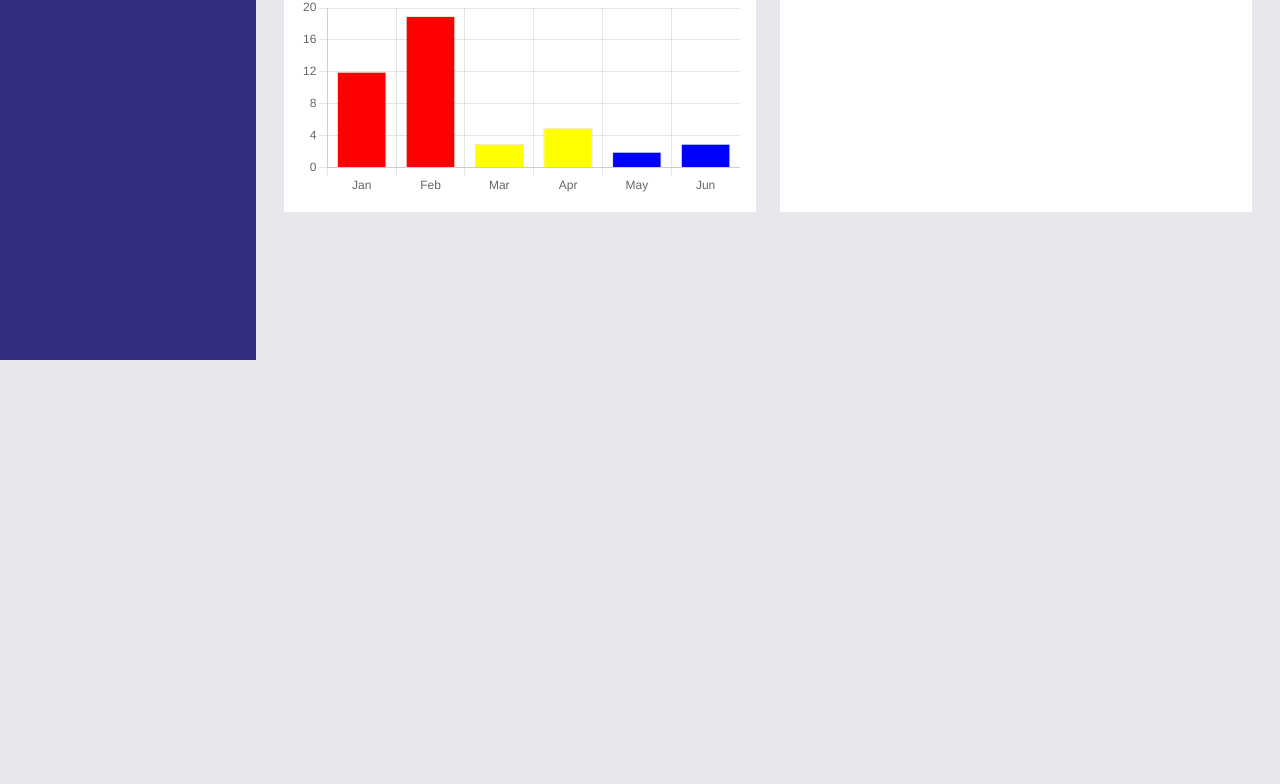
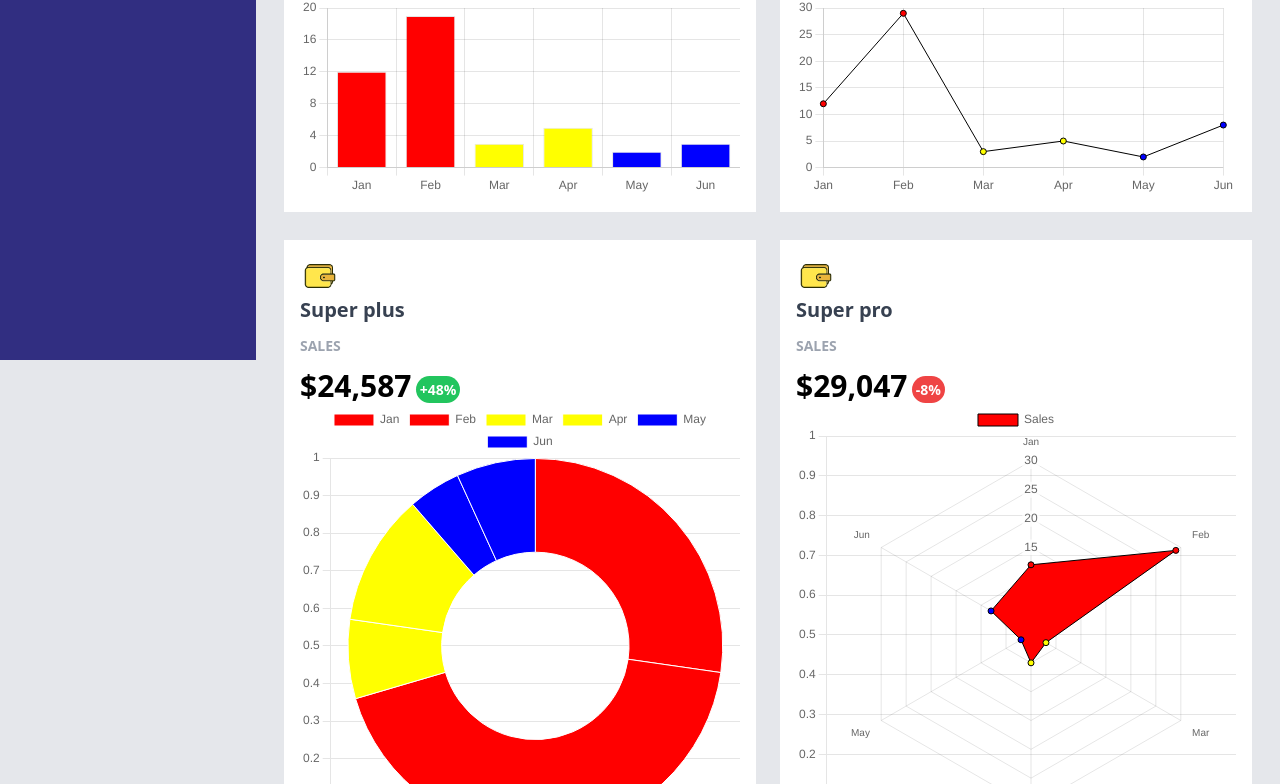
Before and after one commit to jcachia/tailwind-demo-dashboard, a website: page index.html in a window 1280 px wide. Shown: the part 440-1224 px from the top of the page. Before the commit the page ends 800 px from the top, so only its background shows below. Drawn offline with nearby package versions, Linux system fonts and the light colour scheme.

Commit message:
add the rest of the cards

```diff
--- a/index.html
+++ b/index.html
@@ -97,9 +97,9 @@
       </div>
       <!-- side banner end -->
 
-      <!-- cards -->
+      <!-- card row 1-->
       <div class="flex m-7 space-x-6">
-        <!-- card -->
+        <!-- card 1-->
         <div class="w-1/2 p-4 bg-white">
           <div><img class="w-10 h-10" src="public/images/wallet.png" alt=""></div> <!-- dont know why this needs to have a div-->
           <div class="font-bold text-xl text-gray-700">Super plus</div>
@@ -109,8 +109,8 @@
             <span class="bg-green-500 font-bold rounded-full text-sm text-white p-1 align-text-top">+48%</span>
           </div>
           <canvas id="card-1-chart"></canvas>
-
         </div>
+        <!-- card 1 end -->
 
         <div class="w-1/2 p-4 bg-white">
           <div><img class="w-10 h-10" src="public/images/wallet.png" alt=""></div>
@@ -121,21 +121,53 @@
             <span class="font-bold text-3xl">$29,047</span>
             <span class="bg-red-500 font-bold rounded-full text-sm text-white p-1 align-text-top">-8%</span>
           </div>
+          <canvas id="card-2-chart"></canvas>
         </div>
+      </div>
+      <!-- card row 1 end -->
 
+      <!-- card row 2-->
+      <div class="flex m-7 space-x-6">
+        <!-- card 3 -->
+        <div class="w-1/2 p-4 bg-white">
+          <div><img class="w-10 h-10" src="public/images/wallet.png" alt=""></div>
+          <!-- dont know why this needs to have a div-->
+          <div class="font-bold text-xl text-gray-700">Super plus</div>
+          <div class="my-3 uppercase text-sm font-bold text-gray-400">Sales</div>
+          <div>
+            <span class="font-bold text-3xl">$24,587</span>
+            <span class="bg-green-500 font-bold rounded-full text-sm text-white p-1 align-text-top">+48%</span>
+          </div>
+          <canvas id="card-3-chart"></canvas>
+        </div>
+        <!-- end card 3 -->
 
+        <!-- card 4 -->
+        <div class="w-1/2 p-4 bg-white">
+          <div><img class="w-10 h-10" src="public/images/wallet.png" alt=""></div>
+          <!-- dont know why this needs to have a div-->
+          <div class="font-bold text-xl text-gray-700">Super pro</div>
+          <div class="my-3 uppercase text-sm font-bold text-gray-400">Sales</div>
+          <div class=>
+            <span class="font-bold text-3xl">$29,047</span>
+            <span class="bg-red-500 font-bold rounded-full text-sm text-white p-1 align-text-top">-8%</span>
+          </div>
+          <canvas id="card-4-chart"></canvas>
+        </div>
       </div>
-      <!-- cards end -->
-
+      <!-- card row 2 end -->
     </div>
     <!-- content end -->
   </div>
 
 
   <script>
-    const ctx = document.getElementById('card-1-chart');
+    const ctx1 = document.getElementById('card-1-chart');
+    const ctx2 = document.getElementById('card-2-chart');
+    const ctx3 = document.getElementById('card-3-chart');
+    const ctx4 = document.getElementById('card-4-chart');
 
-    new Chart(ctx, {
+    new Chart(ctx1, {
       type: 'bar',
       data: {
         labels: ['Jan', 'Feb', 'Mar', 'Apr', 'May', 'Jun'],
@@ -161,6 +193,92 @@
         }
       }
     });
+
+    new Chart(ctx2, {
+      type: 'line',
+      data: {
+        labels: ['Jan', 'Feb', 'Mar', 'Apr', 'May', 'Jun'],
+        datasets: [{
+          label: 'Sales',
+          data: [12, 29, 3, 5, 2, 8],
+          pointStyle: 'dot',
+          borderColor: 'rgba(0, 0, 0, 1)',
+          backgroundColor: [
+            'rgba(255, 0, 0, 1)',
+            'rgba(255, 0, 0, 1)',
+            'rgba(255, 255, 0, 1)',
+            'rgba(255, 255, 0, 1)',
+            'rgba(0, 0, 255, 1)',
+            'rgba(0, 0, 255, 1)'
+          ],
+          borderWidth: 1
+        }]
+      },
+      options: {
+        scales: {
+          y: {
+            beginAtZero: true
+          }
+        }
+      }
+    });
+
+    new Chart(ctx3, {
+        type: 'doughnut',
+        data: {
+          labels: ['Jan', 'Feb', 'Mar', 'Apr', 'May', 'Jun'],
+          datasets: [{
+            label: 'Sales',
+            data: [12, 19, 3, 5, 2, 3],
+            backgroundColor: [
+              'rgba(255, 0, 0, 1)',
+              'rgba(255, 0, 0, 1)',
+              'rgba(255, 255, 0, 1)',
+              'rgba(255, 255, 0, 1)',
+              'rgba(0, 0, 255, 1)',
+              'rgba(0, 0, 255, 1)'
+            ],
+            borderWidth: 1
+          }]
+        },
+        options: {
+          scales: {
+            y: {
+              beginAtZero: true
+            }
+          }
+        }
+      });
+
+      new Chart(ctx4, {
+        type: 'radar',
+        data: {
+          labels: ['Jan', 'Feb', 'Mar', 'Apr', 'May', 'Jun'],
+          datasets: [{
+            label: 'Sales',
+            data: [12, 29, 3, 5, 2, 8],
+            pointStyle: 'dot',
+            borderColor: 'rgba(0, 0, 0, 1)',
+            backgroundColor: [
+              'rgba(255, 0, 0, 1)',
+              'rgba(255, 0, 0, 1)',
+              'rgba(255, 255, 0, 1)',
+              'rgba(255, 255, 0, 1)',
+              'rgba(0, 0, 255, 1)',
+              'rgba(0, 0, 255, 1)'
+            ],
+            borderWidth: 1
+          }]
+        },
+        options: {
+          scales: {
+            y: {
+              beginAtZero: true
+            }
+          }
+        }
+      });
+
   </script>
 </body>
 </html>
```
